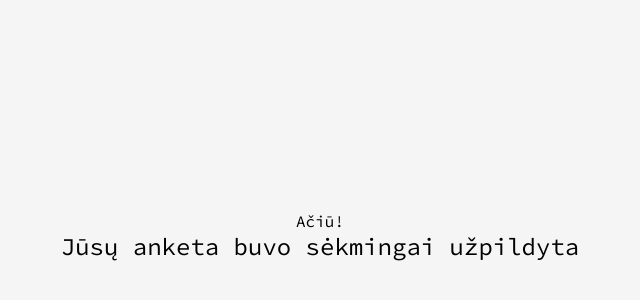
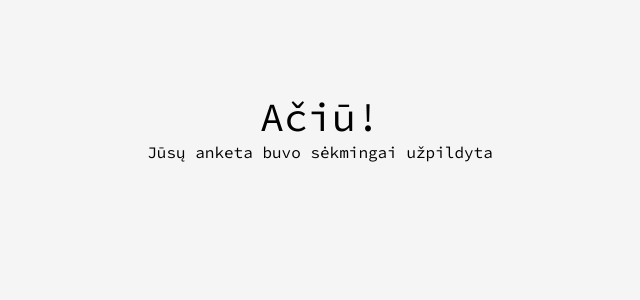
Before and after one commit to LivetaK/UI3, a plain HTML site: page page5.html in a window 1280 px wide. Shown: the part 164-464 px from the top of the page, without its empty margins (320-960 px from the left). Drawn offline with Linux system fonts and the light colour scheme.

Commit message:
Update style.css

```diff
--- a/style.css
+++ b/style.css
@@ -10,7 +10,6 @@ body {
     align-items: center;
     display: flex;
     justify-content: center;
-    height: 100vh;
     flex-direction: column;
     background-color: #F5F5F5;
 }
@@ -96,8 +95,14 @@ button {
     height: 1rem;
     margin: 0;
 }
-tekstas{
+.header{
+    align-items: center;
+    font-size: 2.5rem;
+    margin-top: 20%;
+}
+.tekstas{
     font-size: 1.5rem;
+    align-items: center;
  }
  .progress-container {
     width: 100%;
```
